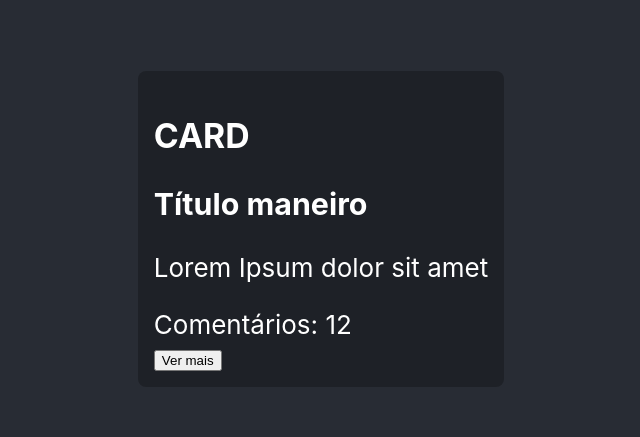
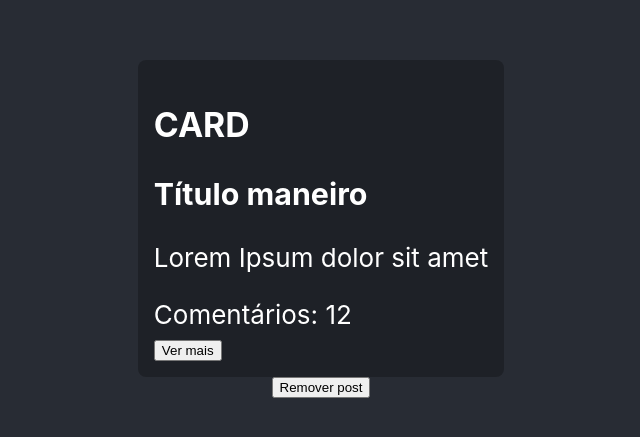
Before and after one commit to JotaPrimo/erjs, a React (Create React App) app: page / in a window 1280 px wide. Shown: the part 171-608 px from the top of the page, without its empty margins (319-959 px from the left). Built offline with nearby package versions, Linux system fonts and the light colour scheme.

Commit message:
2.27. Renderização condicional de várias formas

```diff
--- a/src/App.tsx
+++ b/src/App.tsx
@@ -1,21 +1,29 @@
 import { useState } from 'react';
 import './App.css';
 import Card from './components/Card';
-import Post from './components/Post';
+import Post, { PostObject } from './components/Post';
 
 function App() {
-  const [post] = useState({
+  const [post, setPost] = useState<PostObject | undefined>({
     title: 'Título maneiro',
     content: 'Lorem Ipsum dolor sit amet'
   })
 
+
   return (
     <div className="App">
       <header className="App-header">
-        <Card align="left" title={"Card"}>
-          <Post post={post} totalComments={12} />
-        </Card>
+        {
+          !!post &&
+          <Card align="left" title={"Card"}>
+            <Post post={post} totalComments={12} />
+          </Card>
+        }
+       <button onClick={() => setPost(undefined)}>
+        Remover post
+      </button>
       </header>
+
     </div>
   );
 }
--- a/src/components/Button.tsx
+++ b/src/components/Button.tsx
@@ -8,6 +8,7 @@
 
 interface ButtonState {
   alreadyClicked: boolean
+  timerId?: NodeJS.Timeout
 }
 
 class Button extends Component<ButtonProps, ButtonState> {
@@ -19,7 +20,19 @@
     }
   }
 
+  componentDidMount () {
+    const timerId = setInterval(() => {
+    }, 5000)
+    this.setState({ timerId })
+  }
+
+  componentWillUnmount () {
+    if (this.state.timerId)
+      clearInterval(this.state.timerId)
+  }
+
   render () {
+    console.log('render')
     return <button
       onClick={() => {
         this.setState({
--- a/src/components/Person.tsx
+++ b/src/components/Person.tsx
@@ -11,7 +11,6 @@
     // ainda tem o useEffect para gerenciar efeitos colaterais
     setTimeout(() => {
         setPerson((state) => {
-            console.log('state antes do set ', state)
             return 'Jessica Helena'
         })
     }, 3000)
--- a/src/components/Post.tsx
+++ b/src/components/Post.tsx
@@ -14,7 +14,7 @@
  */
 function Post(props: PostProps) {
 
-    console.log("post renderizado")
+
     return (
         <div>
             <h3>{props.post.title}</h3>
```
